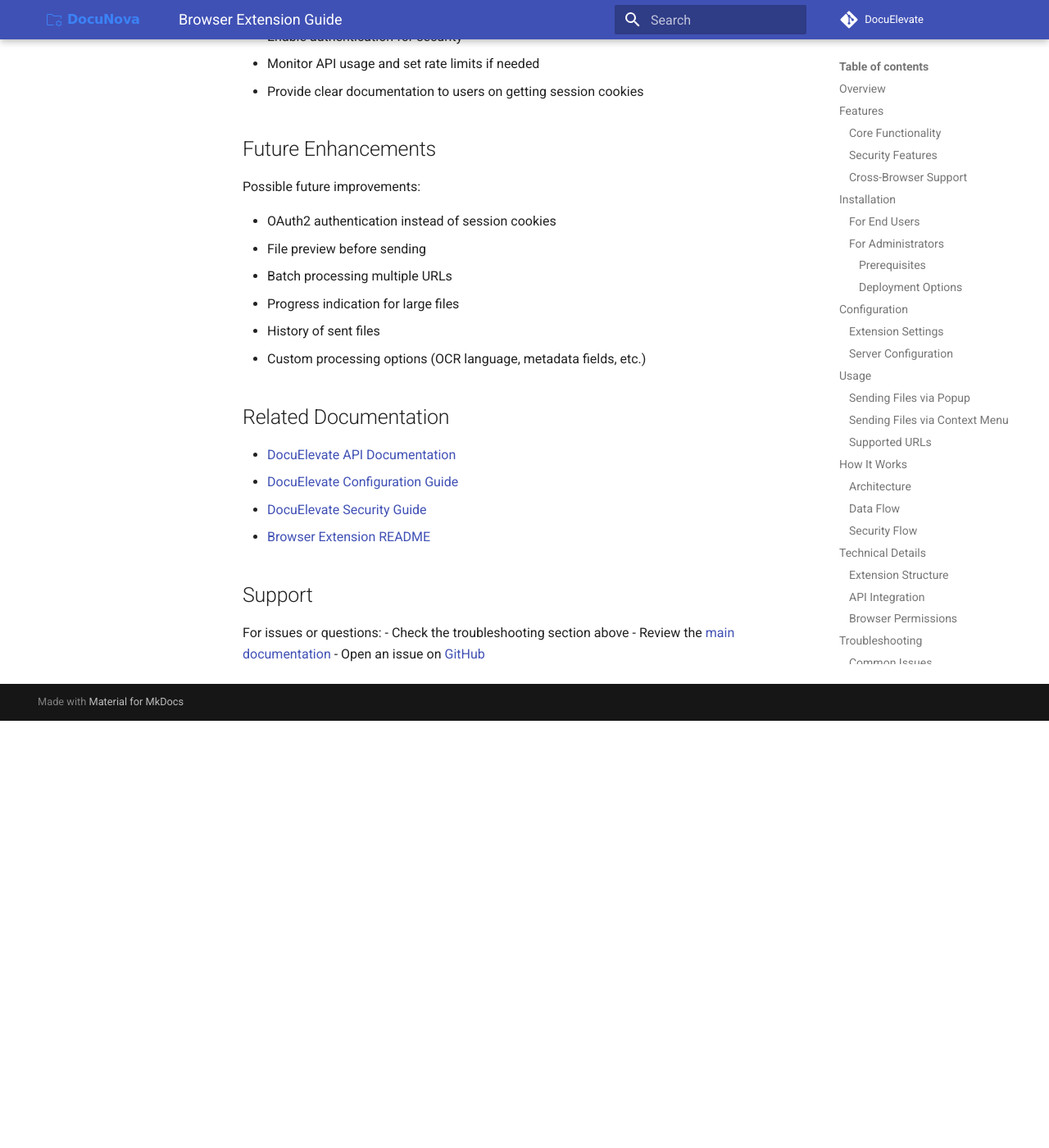
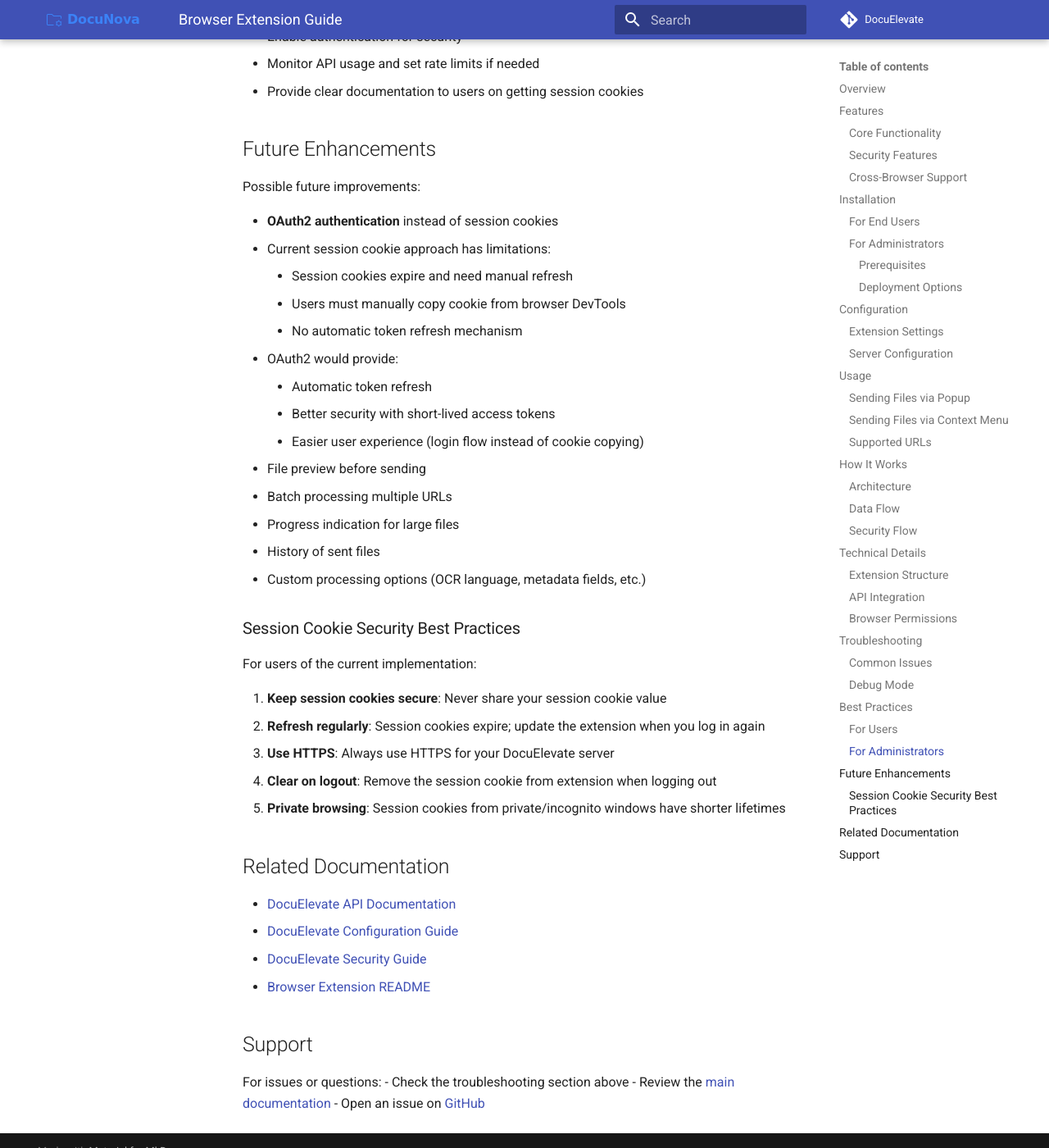
Before and after one commit to christianlouis/DocuElevate, an MkDocs documentation site: the page built from docs/BrowserExtension.md, in a window 1280 px wide and 1400 px high, scrolled down 6882 px. Shown: the whole window at 82% size. Built offline with MkDocs 1.6.1 and Material for MkDocs 9.7.7, drawn with Linux system fonts in a browser that asks for light colours; comment, search, counter and statistics services are not loaded; before the commit the page ends 7761 px from its top, so only the background shows below that.

Commit message:
docs(browser): add permissions guide and improve documentation
- Create comprehensive PERMISSIONS.md explaining all permissions
- Document empty host_permissions array and privacy benefits
- Add session cookie security best practices to BrowserExtension.md
- Clarify future use case for content script message handler
- Improve error message clarity for JSON parsing failures

Co-authored-by: christianlouis <361235+christianlouis@users.noreply.github.com>

```diff
--- a/docs/BrowserExtension.md
+++ b/docs/BrowserExtension.md
@@ -302,12 +302,30 @@ To debug the extension:
 
 Possible future improvements:
 
-- OAuth2 authentication instead of session cookies
+- **OAuth2 authentication** instead of session cookies
+  - Current session cookie approach has limitations:
+    - Session cookies expire and need manual refresh
+    - Users must manually copy cookie from browser DevTools
+    - No automatic token refresh mechanism
+  - OAuth2 would provide:
+    - Automatic token refresh
+    - Better security with short-lived access tokens
+    - Easier user experience (login flow instead of cookie copying)
 - File preview before sending
 - Batch processing multiple URLs
 - Progress indication for large files
 - History of sent files
 - Custom processing options (OCR language, metadata fields, etc.)
+
+### Session Cookie Security Best Practices
+
+For users of the current implementation:
+
+1. **Keep session cookies secure**: Never share your session cookie value
+2. **Refresh regularly**: Session cookies expire; update the extension when you log in again
+3. **Use HTTPS**: Always use HTTPS for your DocuElevate server
+4. **Clear on logout**: Remove the session cookie from extension when logging out
+5. **Private browsing**: Session cookies from private/incognito windows have shorter lifetimes
 
 ## Related Documentation
 
```
Also changed, not shown: browser-extension/PERMISSIONS.md (added, +132 -0 lines), 2 other files.
